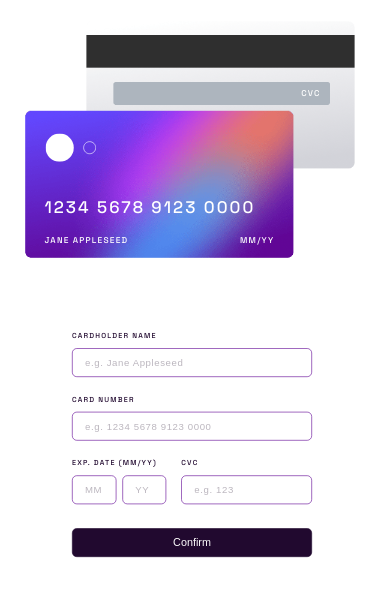
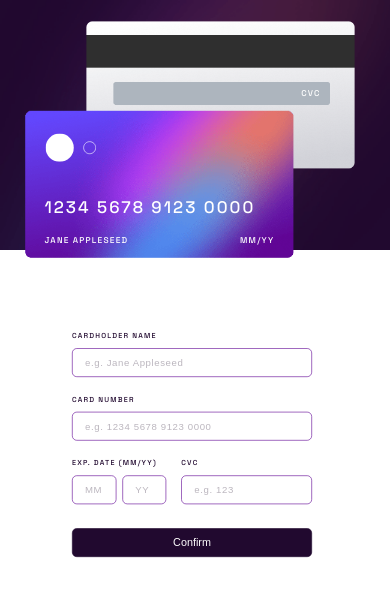
Before and after one commit to JuanFrank15/FrontMentor-interactive-Form, a website: page index.html in a window 390 px wide. Drawn offline with Linux system fonts and the light colour scheme; the site is published under a folder, as on GitHub Pages, so addresses that start at the root find nothing; files whose address does not match are found by name.

Commit message:
Whatever.

```diff
--- a/styles.scss
+++ b/styles.scss
@@ -66,7 +66,7 @@ body {
   justify-content: center;
   height: 100vh;
   width: 50vw;
-  background-image: url(/src/assets/bg-main-desktop.png);
+  background-image: url(./src/assets/bg-main-desktop.png);
   background-repeat: no-repeat;
   background-size: 59% 100%;
 
@@ -350,7 +350,7 @@ body {
   .card {
     width: 100%;
     height: 50%;
-    background-image: url(/src/assets/bg-main-mobile.png);
+    background-image: url(./src/assets/bg-main-mobile.png);
     background-size: 100% 72%;
 
     &-container {
```
Also changed, not shown: src/styles/styles.css.
